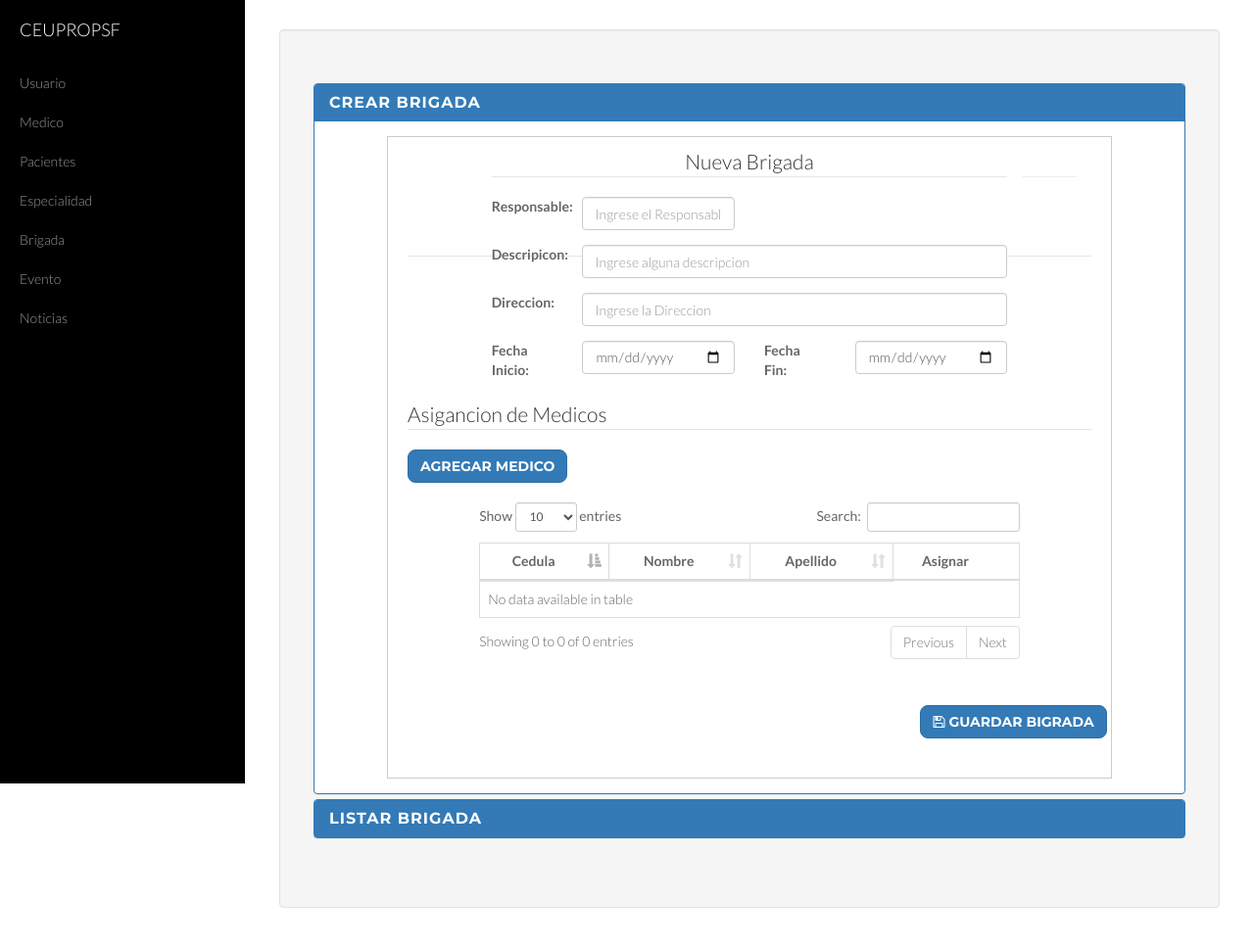
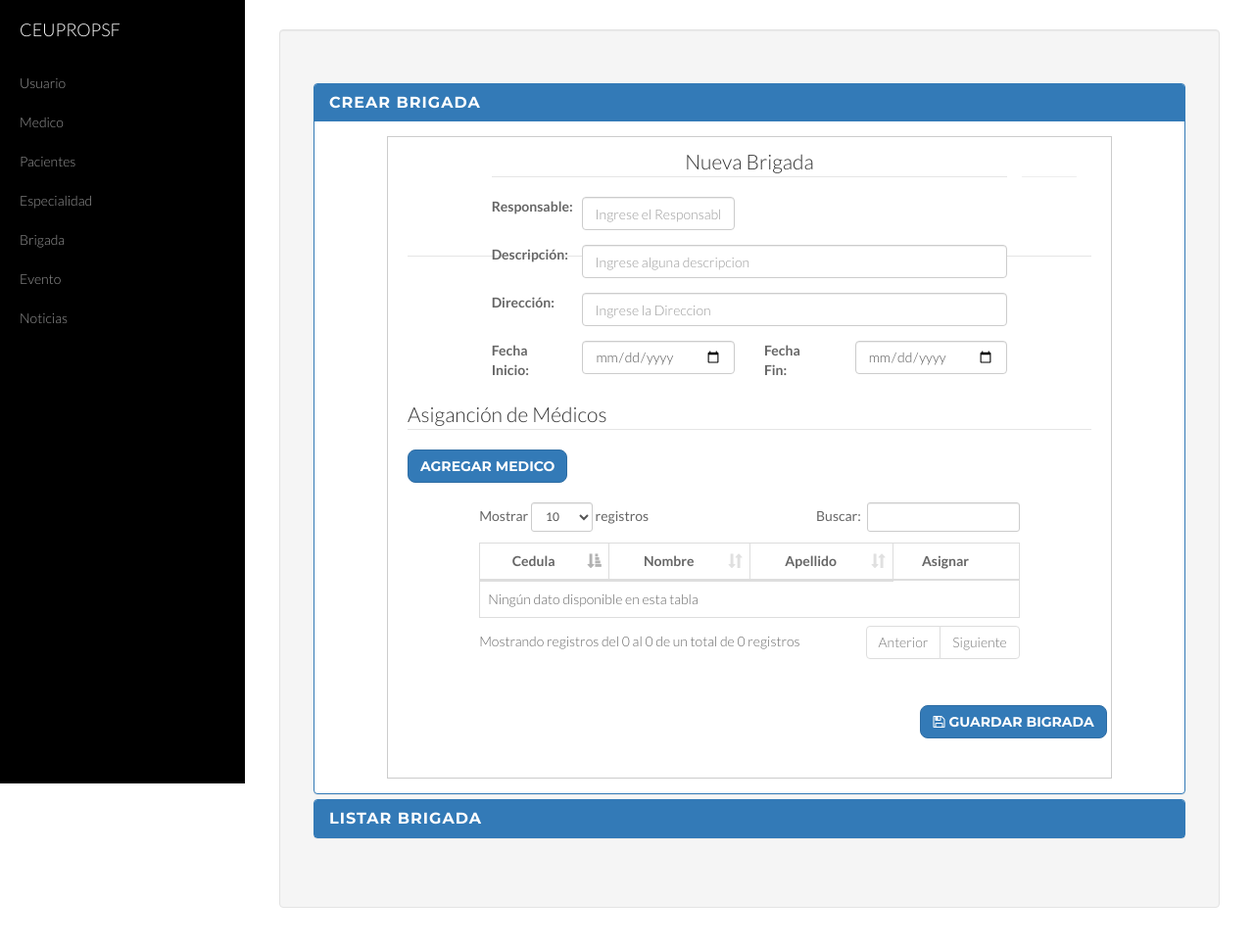
Before and after one commit to elcordova/CEUPROPSF, a CodeIgniter app: page /ceup/cbrigada/start in a window 1280 px wide; the page is wider, and only the part inside the window is pictured. Shown: the top 967 px of that part at 98% size. Run offline with CodeIgniter, Linux system fonts and the light colour scheme; the visitor is signed in with stand-in values (Sample User, id 1); data that the repository does not hold is empty; some libraries are stand-ins or nearby versions.

Commit message:
Brigada 110%
Brigada y Paciente terminado, corregido el diseño y puesta las tablas en
español.
Para su correcto funcionamiento crear la siguiente vista :

CREATE VIEW view_brigada_medico AS
SELECT
brigada.bri_id,
medico.med_ced,
medico.med_nom,
medico.med_ape,
detalle_brigada_medico.med_cod
FROM
public.brigada,
public.detalle_brigada_medico,
public.medico
WHERE
brigada.bri_id = detalle_brigada_medico.bri_id AND
medico.med_cod = detalle_brigada_medico.med_cod ORDER BY brigada.bri_id;

```diff
--- a/application/views/vbrigada.php
+++ b/application/views/vbrigada.php
@@ -46,13 +46,13 @@
 										                                    </div>
 										                                </div>
 									                                  	<div class="form-group">
-										                                    <label for="txtTitulo" class="label-control col-sm-2">Descripicon:</label>
+										                                    <label for="txtTitulo" class="label-control col-sm-2">Descripción:</label>
 										                                    <div class="col-sm-10">
 										                                    	<input class="form-control" id="bri_des" name="bri_des" style="font-size: 14px" placeholder="Ingrese alguna descripcion" required="true">
 										                                    </div>
 									                                  	</div>
 									                                  	<div class="form-group">
-										                                    <label for="txtDireccion" class="label-control col-sm-2">Direccion:</label>
+										                                    <label for="txtDireccion" class="label-control col-sm-2">Dirección:</label>
 																			<div class="col-sm-10">
 										                                    	<input class="form-control" id="bri_dir" name="bri_dir" style="font-size: 14px" placeholder="Ingrese la Direccion" required="true">
 										                                  	</div>
@@ -79,7 +79,7 @@
 																<br>
 																<br>
 																<legend class="scheduler-border"></legend>
-																<legend class="scheduler-border">Asigancion de Medicos</legend>
+																<legend class="scheduler-border">Asiganción de Médicos</legend>
 									                            <button type="button" class="btn btn-primary" id="buttonAddMedico" data-target='#modalMedico' data-toggle='modal' style="border-radius: 8px 8px 8px 8px;">Agregar Medico</button>
 									                            <br>
 									                            <br>
@@ -138,9 +138,9 @@
 																		<th class="text-center">Fecha Inicio</th>
 																		<th class="text-center">Fecha Fin	</th>
 																		<th class="text-center">Responsable	</th>
-																		<th class="text-center">Descripcion	</th>
-																		<th class="text-center">Direccion	</th>
-																		<th class="text-center">Accion		</th>
+																		<th class="text-center">Descripción	</th>
+																		<th class="text-center">Dirección	</th>
+																		<th class="text-center">Acción		</th>
 																	</tr>
 																</thead>
 																<tbody id="tblBodyBrigada" class="text-justify">
@@ -167,14 +167,14 @@
 											<div class="modal-content panel panel-primary">
 												<div class="modal-header panel panel-heading">
 													<button type="button" class="close" data-dismiss="modal" aria-hidden="true">&times;</button>
-						                            <h4 class="modal-title" id="myModalLabel" style="text-align: center;">NUEVO MEDICO</h4>
+						                            <h4 class="modal-title" id="myModalLabel" style="text-align: center;">NUEVO MÉDICO</h4>
 												</div>
 												<div class="modal-body">
 													<form id="frmMed">
 					                                    <!--*************************FORMULARIO*************************** -->
 					                                    <fieldset class="scheduler-border">
 					                                      <div class="form-group">
-					                                        <label for="txtName">Cedula:</label>
+					                                        <label for="txtName">Cédula:</label>
 					                                        <input type="text" onkeypress="return event.charCode >= 48 && event.charCode <= 57" pattern="[0-9]*" class="form-control" id="med_ced" name="med_ced" placeholder="Ingrese C.I" maxlength="10" required="true">
 					                                      </div>
 					                                      <div class="form-group">
@@ -190,7 +190,7 @@
 					                                        <input type="text" class="form-control" id="med_dir" name="med_dir" placeholder="Ingrese Dirección" required="true">
 					                                      </div>
 					                                      <div class="form-group">
-					                                        <label for="txtName">Telefono:</label>
+					                                        <label for="txtName">Teléfono:</label>
 					                                        <input type="text" onkeypress="return event.charCode >= 48 && event.charCode <= 57" pattern="[0-9]*"  class="form-control" id="med_tel" name="med_tel" placeholder="Ingrese Telefono" maxlength="10" required="true">
 					                                      </div>
 					                                      <div class="form-group">
@@ -236,13 +236,13 @@
 							                                    </div>
 							                                </div>
 						                                  	<div class="form-group">
-							                                    <label for="txtTitulo" class="label-control col-sm-2">Descripicon:</label>
+							                                    <label for="txtTitulo" class="label-control col-sm-2">Descripción:</label>
 							                                    <div class="col-sm-10">
 							                                    	<input class="form-control" id="bri_des2" name="bri_des2" style="font-size: 14px" placeholder="Ingrese alguna descripcion" required="true">
 							                                    </div>
 						                                  	</div>
 						                                  	<div class="form-group">
-							                                    <label for="txtDireccion" class="label-control col-sm-2">Direccion:</label>
+							                                    <label for="txtDireccion" class="label-control col-sm-2">Dirección:</label>
 																<div class="col-sm-10">
 							                                    	<input class="form-control" id="bri_dir2" name="bri_dir2" style="font-size: 14px" placeholder="Ingrese la Direccion" required="true">
 							                                  	</div>
@@ -264,7 +264,7 @@
 														<div class="col-xs-12" id="divTablaFiltros">
 															<div class="panel panel-primary filterable table-responsive" style="width:">
 									            				<div class="panel-heading" >
-									                				<h3 class="panel-title" style="text-align: center;">Medicos</h3>
+									                				<h3 class="panel-title" style="text-align: center;">Médicos</h3>
 									            				</div>
 										            			<div style="max-height: 200px; 	overflow-y:auto;">
 									                                <br>
--- a/static/js/brigada/brigada.js
+++ b/static/js/brigada/brigada.js
@@ -140,7 +140,7 @@ $(function(){
 			}
 		],
 		"fnCreatedRow": $.renderizeRow1,
-		"languaje": lngEsp
+		"language": lngEsp
 	});
 	//*********************************************CARGAR TABLA MODAL MEDICOS**************************************//
 	$.renderizeRow2 = function( nRow, aData, iDataIndex ) {
@@ -164,7 +164,7 @@ $(function(){
 			}
 		],
 		"fnCreatedRow": $.renderizeRow2,
-		"languaje": lngEsp
+		"language": lngEsp
 	});
 
 	//---------------------------------------------CARGAR TABLA BRIGADA--------------------------------------------//
@@ -262,6 +262,8 @@ $(function(){
 		var table = $('#tbMedico2').dataTable();
 		var nNodes = table.fnGetNodes();
 		var contador = 0;
+		var bandera = false;
+
 
 		$(table.fnGetNodes()).each(function(i,v)
 		{
@@ -269,6 +271,7 @@ $(function(){
 			if ( check.is(':checked') && check.attr('data-dbmcod') === '0' )
 			{
 				contador++;
+				bandera=true;
 				var med_cod = check.attr('data-medcod');
 				$.ajax({
 					type: "POST",
@@ -282,8 +285,7 @@ $(function(){
 			}
 		})
 
-		if(contador > 0 )
-		{
+
 		$.ajax({
 			type: "POST",
 			data: {
@@ -299,6 +301,7 @@ $(function(){
 			success: function(response){
 				$('#modalBrigada').modal('hide');
 				//$.notify("Medico editado con exito","success");
+				bandera=true;
 				toastr.options={"progressBar": true}
 				toastr.success('Brigada modificado con Exito!','Estado');
 				$('#tbBrigada').DataTable().ajax.reload();
@@ -309,11 +312,8 @@ $(function(){
 				toastr.error('Error al editar Brigada!','Estado');
 			}
 		});
-		}
-		else
-		{
-			$.notify("No ha asignado ningun medico","error");
-		}
+
+
 	});
 
 
@@ -351,11 +351,11 @@ $(function(){
 		{
 			if( $(this).is(':checked'))
 			{
-				alert('agrego');
+
 			}
 			else
 			{
-				alert('elimino');
+
 				if(flag == 1) // si editar
 				{
 					if(	!($(this).is(':checked')) && $(this).attr('data-dbmcod')!== "0") //unchecked y tiene data-dbmcod
--- a/static/js/pacientes/pacientes.js
+++ b/static/js/pacientes/pacientes.js
@@ -105,7 +105,7 @@ $(function(){
 			}
 		],
 		"fnCreatedRow": $.renderizeRow,
-		"languaje": lngEsp
+		"language": lngEsp
 	});
 
 	$("#ltPaciente").click(function(){
```
Also changed, not shown: application/views/vpaciente.php (+23 -23 lines). Lines whose indentation alone changed are shown as unchanged.
